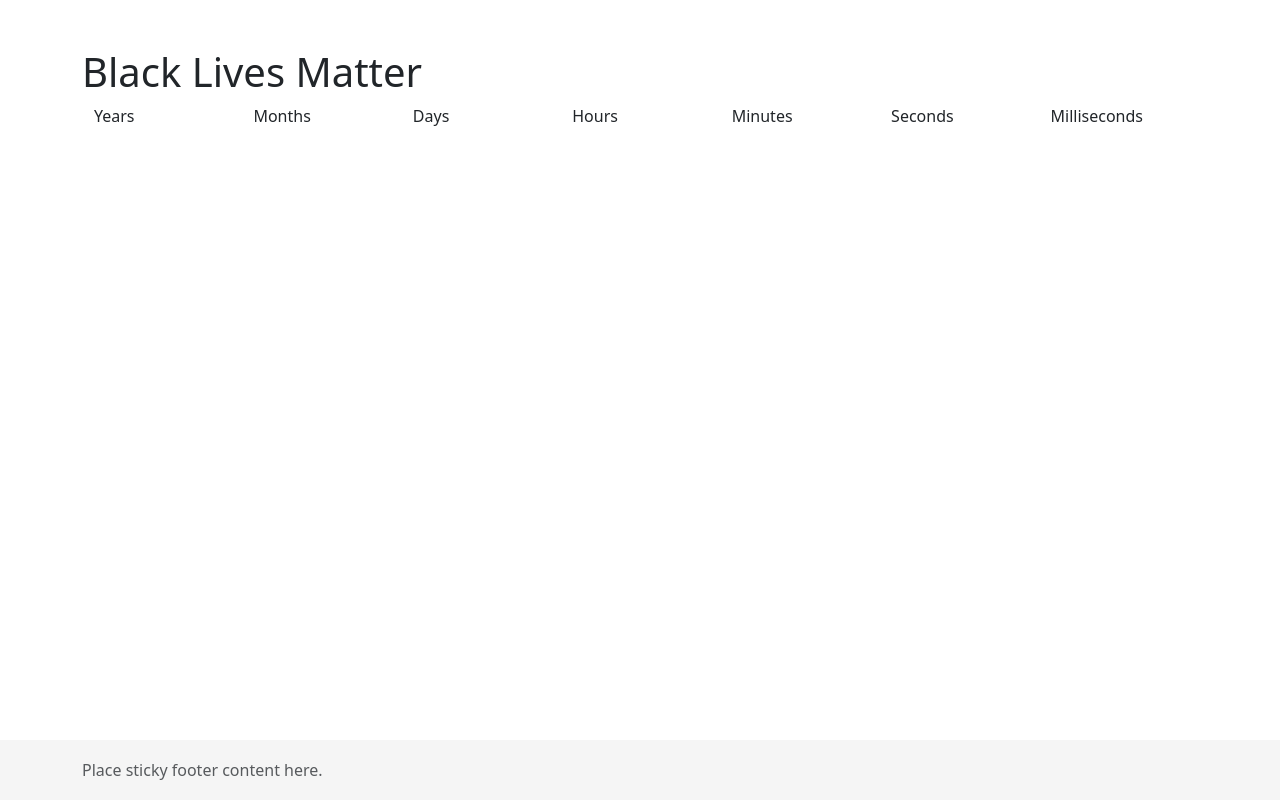
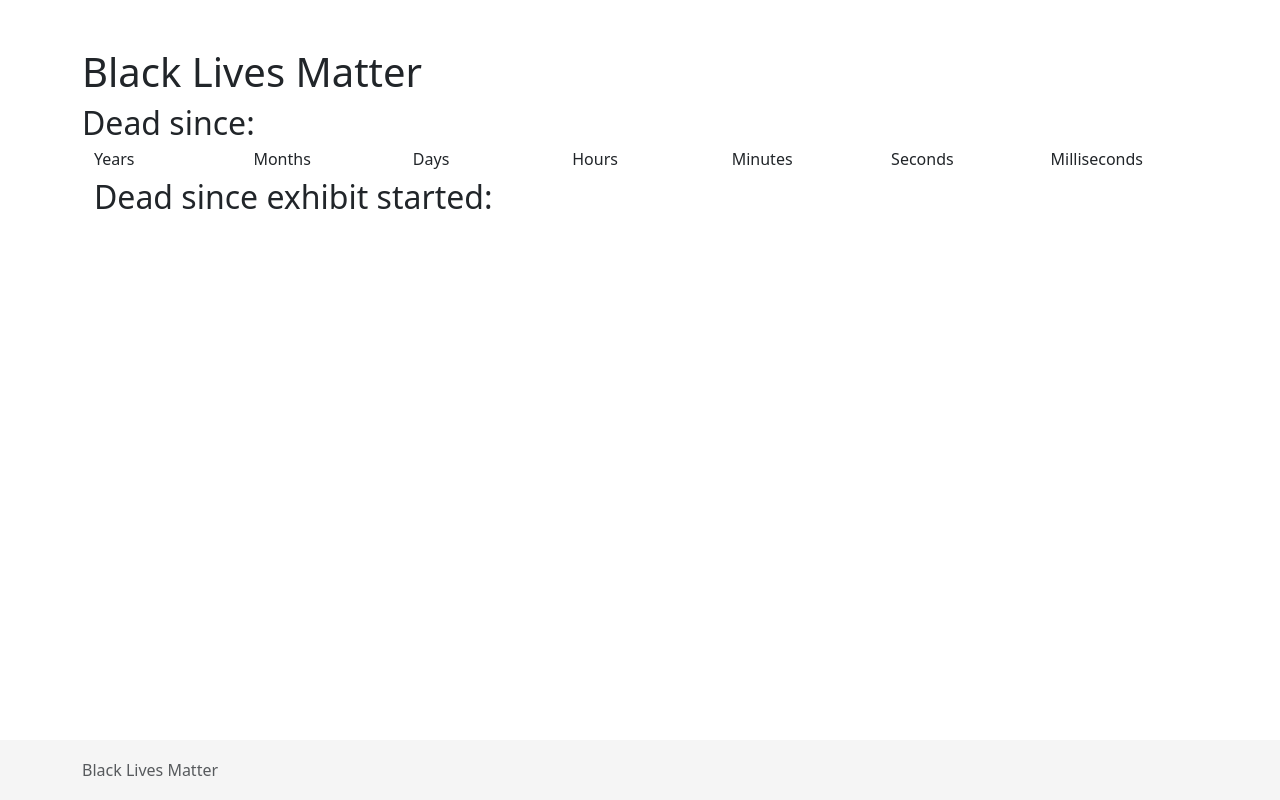
Before and after one commit to paul-jean/black-lives-matter, a Flask app: template templates/detail.html in a window 1280 px wide. Run offline with Flask 2, Linux system fonts and the light colour scheme; the template is opened without the code that fills it, so the values that code supplies are empty; some libraries are stand-ins or nearby versions.

Commit message:
Start adding some styles

```diff
--- a/templates/detail.html
+++ b/templates/detail.html
@@ -1,91 +1,103 @@
 <!DOCTYPE html>
 <html>
+
 <head>
   <!-- Bootstrap styles -->
   <link rel="stylesheet" href="{{ url_for('static', filename='css/styles.css') }}" />
   <link rel="stylesheet" href="{{ url_for('static', filename='css/bootstrap.min.css') }}" />
 </head>
+
 <body>
-    <script type="text/javascript" src="{{ url_for('static', filename='js/jquery-3.6.0.min.js') }}" ></script>
-    <script type="text/javascript" src="{{ url_for('static', filename='js/scripts.js') }}" ></script>
-    <script type="text/javascript" src="{{ url_for('static', filename='js/bootstrap.bundle.min.js') }}" ></script>
-    <script src="https://cdnjs.cloudflare.com/ajax/libs/moment.js/2.29.4/moment-with-locales.min.js" integrity="sha512-42PE0rd+wZ2hNXftlM78BSehIGzezNeQuzihiBCvUEB3CVxHvsShF86wBWwQORNxNINlBPuq7rG4WWhNiTVHFg==" crossorigin="anonymous" referrerpolicy="no-referrer"></script>
+  <script type="text/javascript" src="{{ url_for('static', filename='js/jquery-3.6.0.min.js') }}"></script>
+  <script type="text/javascript" src="{{ url_for('static', filename='js/scripts.js') }}"></script>
+  <script type="text/javascript" src="{{ url_for('static', filename='js/bootstrap.bundle.min.js') }}"></script>
+  <script src="https://cdnjs.cloudflare.com/ajax/libs/moment.js/2.29.4/moment-with-locales.min.js"
+    integrity="sha512-42PE0rd+wZ2hNXftlM78BSehIGzezNeQuzihiBCvUEB3CVxHvsShF86wBWwQORNxNINlBPuq7rG4WWhNiTVHFg=="
+    crossorigin="anonymous" referrerpolicy="no-referrer"></script>
 
   <!-- Begin page content -->
   <main role="main" class="container">
     <h1 class="mt-5">Black Lives Matter</h1>
-      <div class="victim_detail">
+    <div class="victim_detail h2">
       {{ victim_name }}
+    </div>
+
+    <div class="h2">
+      Dead since:
     </div>
 
     <div class="container">
       <div class="row headers">
-          <div class="col-sm years">
+        <div class="col-sm years h6">
           Years
         </div>
-          <div class="col-sm months">
+        <div class="col-sm months h6">
           Months
         </div>
-          <div class="col-sm days">
+        <div class="col-sm days h6">
           Days
         </div>
-          <div class="col-sm hours">
+        <div class="col-sm hours h6">
           Hours
         </div>
-          <div class="col-sm minutes">
+        <div class="col-sm minutes h6">
           Minutes
         </div>
-          <div class="col-sm seconds">
+        <div class="col-sm seconds h6">
           Seconds
         </div>
-          <div class="col-sm milliseconds">
+        <div class="col-sm milliseconds h6">
           Milliseconds
         </div>
       </div>
 
       <div class="row time_since_death">
-          <div class="col-sm years">
+        <div class="col-sm years small">
         </div>
-          <div class="col-sm months">
+        <div class="col-sm months small">
         </div>
-          <div class="col-sm days">
+        <div class="col-sm days small">
         </div>
-          <div class="col-sm hours">
+        <div class="col-sm hours small">
         </div>
-          <div class="col-sm minutes">
+        <div class="col-sm minutes small">
         </div>
-          <div class="col-sm seconds">
+        <div class="col-sm seconds small">
         </div>
-          <div class="col-sm milliseconds">
+        <div class="col-sm milliseconds small">
         </div>
       </div>
 
+      <div class="h2">
+        Dead since exhibit started:
+      </div>
       <div class="row time_dead_since_exhibit">
-          <div class="col-sm years">
+        <div class="col-sm years small">
         </div>
-          <div class="col-sm months">
+        <div class="col-sm months small">
         </div>
-          <div class="col-sm days">
+        <div class="col-sm days small">
         </div>
-          <div class="col-sm hours">
+        <div class="col-sm hours small">
         </div>
-          <div class="col-sm minutes">
+        <div class="col-sm minutes small">
         </div>
-          <div class="col-sm seconds">
+        <div class="col-sm seconds small">
         </div>
-          <div class="col-sm milliseconds">
+        <div class="col-sm milliseconds small">
         </div>
       </div>
     </div>
   </main>
 
-    <script type="text/javascript" src="{{ url_for('static', filename='js/detail.js') }}" ></script>
+  <script type="text/javascript" src="{{ url_for('static', filename='js/detail.js') }}"></script>
 
   <footer class="footer">
     <div class="container">
-        <span class="text-muted">Place sticky footer content here.</span>
+      <span class="text-muted">Black Lives Matter</span>
     </div>
   </footer>
 
 </body>
+
 </html>
```
Lines whose indentation alone changed are shown as unchanged.
